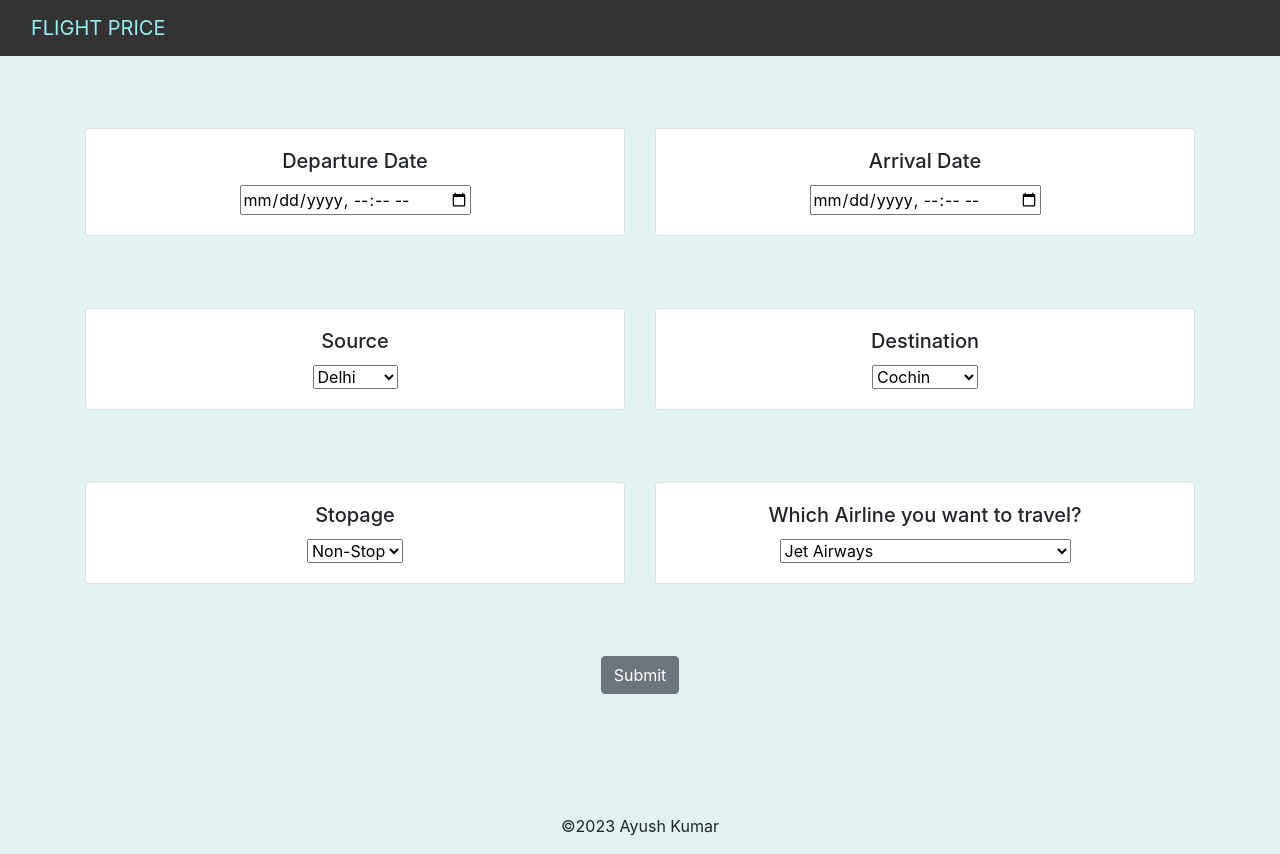
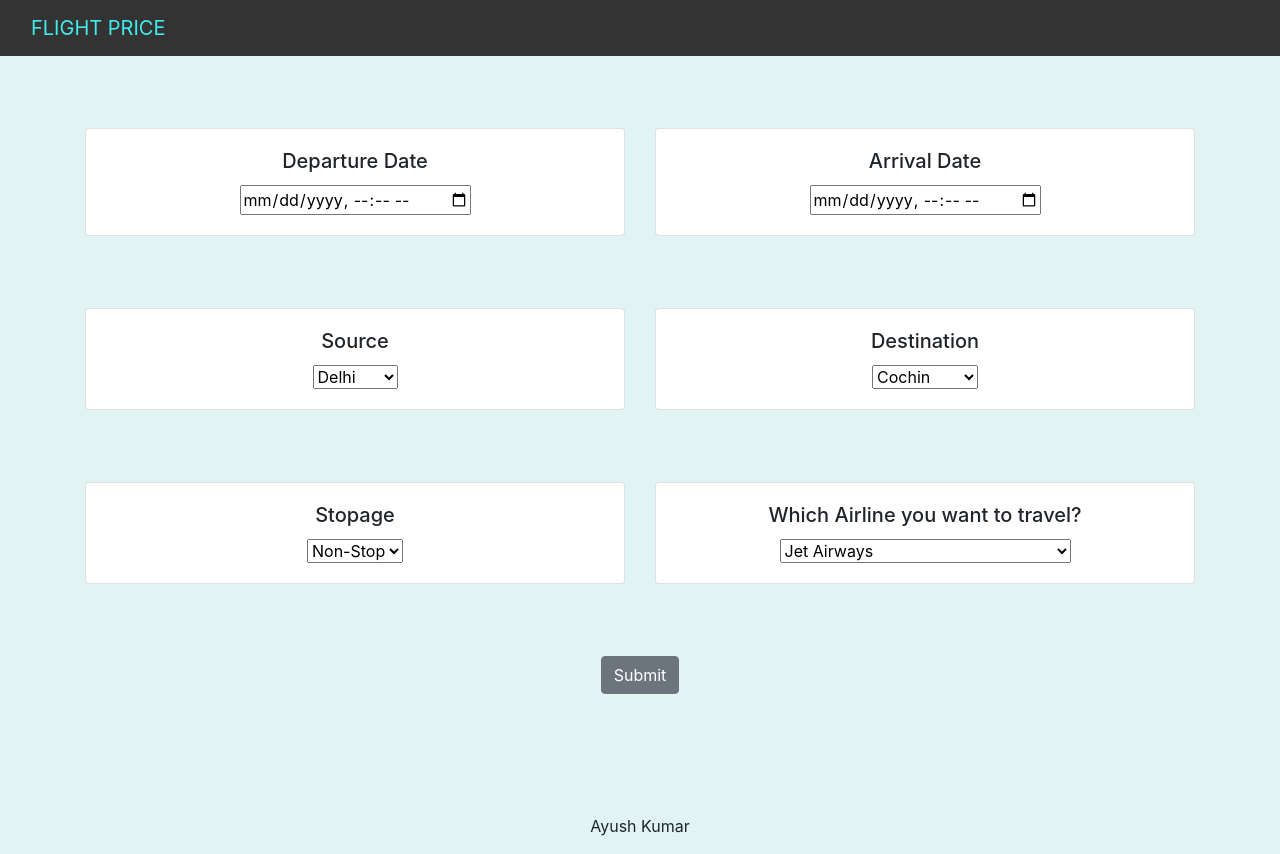
Before and after one commit to ayushkumarroy/Flight-Price-Predictor, a Flask app: page / in a window 1280 px wide. Run offline with Flask 3, Linux system fonts and the light colour scheme; parts of the project's set-up code (start-up, migrations or seed data) failed here and were passed over; some libraries are stand-ins or nearby versions.

Commit message:
HTML CSS

```diff
--- a/static/css/styles.css
+++ b/static/css/styles.css
@@ -8,7 +8,7 @@ body {
 }
 
 a {
-    color: #96f1f1;
+    color: #42ecec;
 }
 
 a:hover {
--- a/templates/home.html
+++ b/templates/home.html
@@ -160,7 +160,7 @@
 
         <br>
         <br>
-        <p>©2023 Ayush Kumar</p>
+        <p>Ayush Kumar</p>
 
     </div>
 
```
